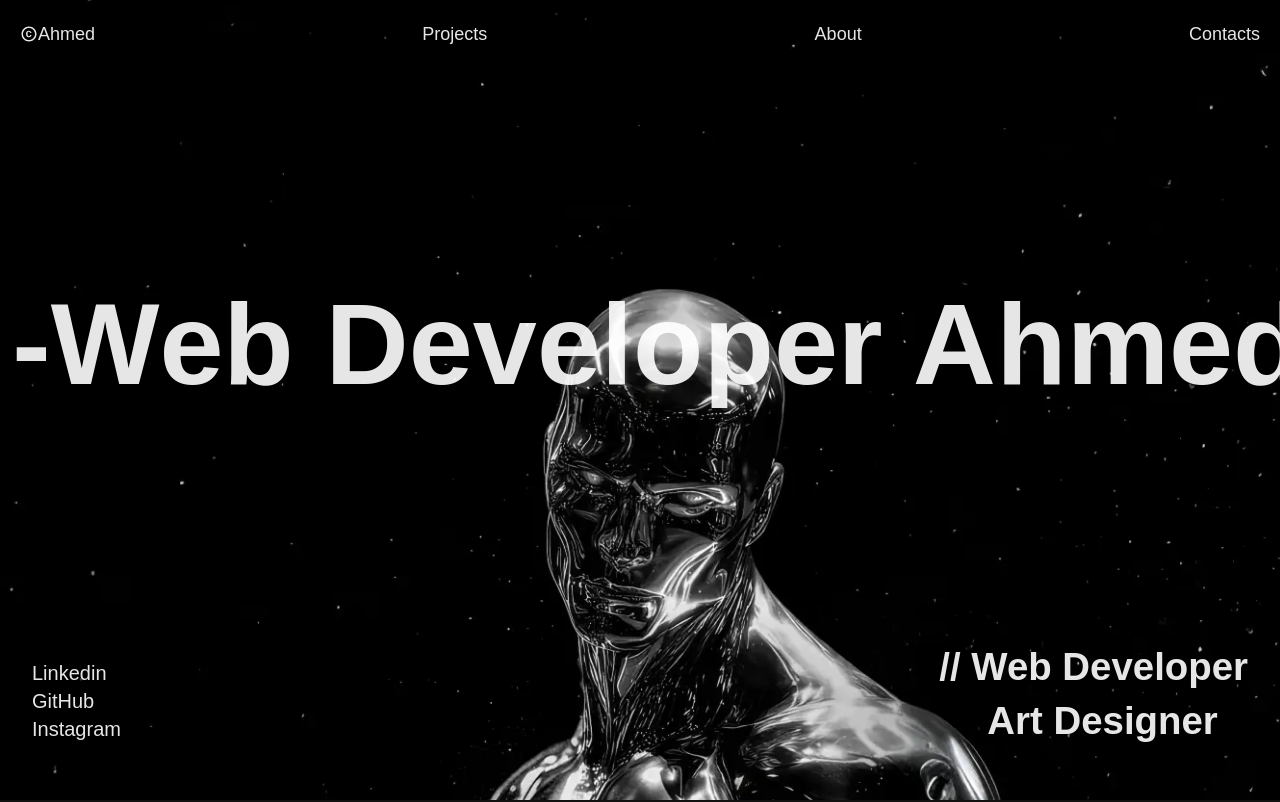
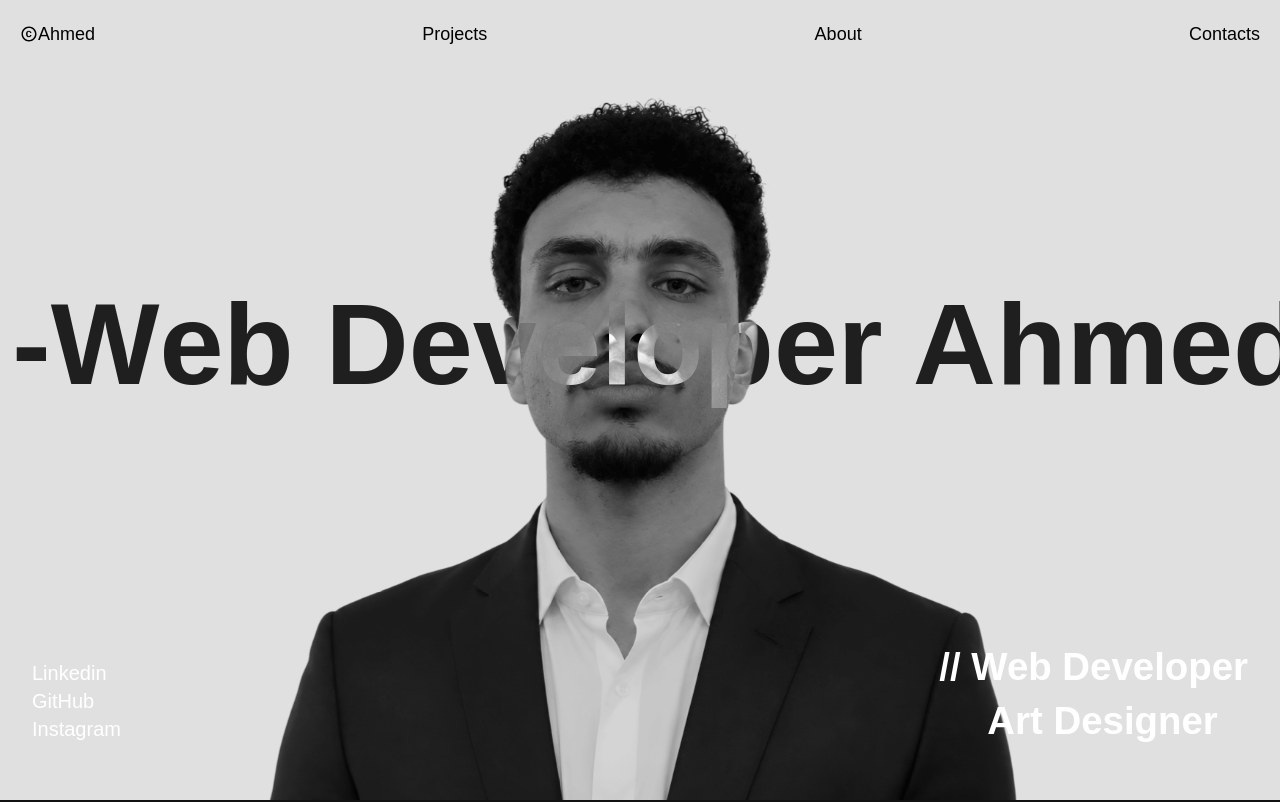
Before and after one commit to AhmedDula/Ahmedfolio, a Next.js app: page / in a window 1280 px wide. Shown: the top 802 px of the page. Built offline with nearby package versions, Linux system fonts and the light colour scheme.

Commit message:
add lenis

```diff
--- /dev/null
+++ b/app/_components/Lenis.tsx
@@ -0,0 +1,31 @@
+"use client";
+
+import { useEffect } from "react";
+import Lenis from "lenis";
+import gsap from "gsap";
+import { ScrollTrigger } from "gsap/ScrollTrigger";
+export default function SmoothScroll() {
+  useEffect(() => {
+    const lenis = new Lenis({
+      autoRaf: false,
+      duration: 2,
+      smoothWheel: true,
+    });
+lenis.on('scroll',ScrollTrigger.update)
+    const raf = (time: number) => {
+      lenis.raf(time * 1000);
+    };
+
+    gsap.ticker.add(raf);
+
+
+    gsap.ticker.lagSmoothing(0);
+
+    return () => {
+      gsap.ticker.remove(raf);
+      lenis.destroy();
+    };
+  }, []);
+
+  return null;
+}
--- a/app/_components/links.tsx
+++ b/app/_components/links.tsx
@@ -36,7 +36,7 @@ export default function NavLink({ href, children }: NavLinkProps) {
     <div
       onMouseEnter={handleEnter}
       onMouseLeave={handleLeave}
-      className="relative inline-block"
+      className="relative inline-block "
     >
       <Link href={href} className="flex justify-baseline items-center">{children}</Link>
 
--- a/app/_components/mobileNav.tsx
+++ b/app/_components/mobileNav.tsx
@@ -37,7 +37,7 @@ function MobileNav() {
   return (
     <div className="bg-transparent z-30 h-15 w-full p-5 sm:hidden absolute text-lg flex flex-col justify-between text-white/90">
       <div className="flex">
-        <h1 className="flex items-center-safe w-full">
+        <h1 className="flex items-center-safe w-full text-black">
           <span>
             <BiCopyright size={18} />
           </span>{" "}
--- a/app/_components/nav.tsx
+++ b/app/_components/nav.tsx
@@ -6,7 +6,7 @@ import gsap from "gsap";
 
 function Nav() {
   return (
-    <div className="bg-transparent z-30 h-15 w-full p-5 hidden absolute text-lg sm:flex justify-between text-white/90">
+    <div className="bg-transparent z-30 h-15 w-full p-5 hidden absolute text-lg sm:flex justify-between  text-black">
       <NavLink href="/">
         <MdCopyright /> Ahmed
       </NavLink>
--- a/app/_components/scrollingtext.tsx
+++ b/app/_components/scrollingtext.tsx
@@ -35,7 +35,7 @@ export default function ScrollingText() {
 
   return (
     <div className="rail flex gap-10 overflow-hidden text-nowrap  h-50 w-screen pointer-events-none">
-     <h1 className="text-[15vw] sm:text-[9vw] font-semibold text-white/90 ">Ahmed Adel -Web Developer</h1>
+     <h1 className="text-[15vw] sm:text-[9vw] font-semibold text-white ">Ahmed Adel -Web Developer</h1>
     </div>
   );
 }
--- a/app/layout.tsx
+++ b/app/layout.tsx
@@ -2,6 +2,8 @@ import type { Metadata } from "next";
 import { Geist, Geist_Mono } from "next/font/google";
 import { SpeedInsights } from "@vercel/speed-insights/next"
 import "./globals.css";
+
+import SmoothScroll from "./_components/Lenis";
 
 const geistSans = Geist({
   variable: "--font-geist-sans",
@@ -64,6 +66,7 @@ export default function RootLayout({
       <body
         className={`${geistSans.variable} ${geistMono.variable} antialiased`}
       >
+        <SmoothScroll/>
         <SpeedInsights/>
         {children}
       </body>
--- a/app/page.tsx
+++ b/app/page.tsx
@@ -29,14 +29,7 @@ export default function Home() {
   );
   // UseGSAP
   useGSAP(() => {
-    // Smooth Scroll
-    ScrollSmoother.create({
-      smooth: 1.7,
-      effects: true,
-      ignoreMobileResize: true,
-      // normalizeScroll: true,
-    });
-    ScrollSmoother.refresh();
+
 
     const quickX = gsap.quickTo("#follower", "x", { duration: 0.01 });
     const quickY = gsap.quickTo("#follower", "y", { duration: 0.01 });
@@ -129,38 +122,7 @@ export default function Home() {
         scrub: 1,
       },
     });
-    // const introSp = SplitText.create("#intro-h1", {
-    //   type: "chars",
-    //   smartWrap: true,
-    // });
-    // ScrollTrigger.refresh()
-    // gsap.fromTo(
-    //   introSp.chars,
-    //   {
-    //     autoAlpha: 0.4,
-    //     stagger: {
-    //       each: 0.3,
-    //     },
-    //     scrollTrigger: {
-    //       trigger: "#intro-h1",
-    //       start: "top-=30% center",
-    //       end: "50% center",
-    //       scrub: 1,
-    //     },
-    //   },
-    //   {
-    //     autoAlpha: 1,
-    //     stagger: {
-    //       each: 0.3,
-    //     },
-    //     scrollTrigger: {
-    //       trigger: "#intro-h1",
-    //       start: "top-=30% center",
-    //       end: "50% center",
-    //       scrub: 1,
-    //     },
-    //   }
-    // );
+
     const linkSp = SplitText.create("#intro-link", {
       type: "chars",
       mask: "chars",
@@ -406,6 +368,7 @@ export default function Home() {
         });
       },
       onHoverEnd: () => {
+        // eslint-disable-next-line @typescript-eslint/no-unused-expressions
         span ? (span.textContent = "") : "";
         gsap.to("#follower", {
           scale: 0,
@@ -491,7 +454,7 @@ export default function Home() {
           <FiExternalLink size={6} />
         </span>
       </div>
-      <div id="smooth-content" className=" h-fit text-xl  overflow-hidden">
+      <div id="smooth-content" className=" h-fit text-xl  overflow-hidden ">
         <nav
           id="Nav"
           className="z-32 relative w-screen bg-amber-200 overflow-visible h-fit"
@@ -501,9 +464,9 @@ export default function Home() {
         </nav>
         <section
           id="hero"
-          className="relative overflow-hidden w-screen h-screen bg-[#e0e0e0] text-white/90 flex items-center justify-end flex-col "
+          className="relative isolate overflow-hidden w-screen h-screen bg-[#e0e0e0]  flex items-center justify-end flex-col  "
         >
-          <div id="hero-title" className="absolute top-[33%] left-[0%] z-20">
+          <div id="hero-title" className="absolute top-[33%] left-0 z-20 mix-blend-difference text-white">
             <ScrollingText />
           </div>
           <div
@@ -540,14 +503,14 @@ export default function Home() {
           </div>
           <Image
             id="dula"
-            src={"/SurFace.webp"}
-            className="object-cover w-full top-0  h-[130%] absolute "
-            width={1080}
-            height={670}
+            src={"/ahmed-Photoroom.png"}
+            className="object-cover sm:object-contain w-full top-30 grayscale brightness-90 h-[110%] absolute z-0 block "
+            width={2000}
+            height={2000}
             unoptimized
             priority
             quality={100}
-            sizes="100vw"
+            sizes="80vw"
             alt="Ahmed Portfolio Hero"
             aria-hidden="true"
           />
@@ -758,7 +721,7 @@ export default function Home() {
         </section>
         <section
           id="projects"
-          className="relative h-[520vh] sm:h-[600vh] w-screen  border-b border-white/9 px-4 sm:px-8 py-5 "
+          className="relative h-[520vh] sm:h-[600vh] w-screen  border-b border-white/9 px-4 sm:px-8 py-5  "
         >
           <span
             id="projects-span"
@@ -768,7 +731,7 @@ export default function Home() {
           </span>
           <div
             id="projects-content"
-            className="relative w-full h-screen  overflow-hidden sm:cursor-none  flex flex-col flex-nowrap "
+            className="relative w-full h-screen  overflow-hidden sm:cursor-none  flex flex-col flex-nowrap will-change-transform transform-gpu"
           >
             <Link
               href={"/1"}
--- a/package.json
+++ b/package.json
@@ -12,6 +12,7 @@
     "@gsap/react": "^2.1.2",
     "@vercel/speed-insights": "^1.2.0",
     "gsap": "^3.13.0",
+    "lenis": "^1.3.26",
     "next": "^16.1.4",
     "react": "19.2.0",
     "react-dom": "19.2.0",
```
Also changed, not shown: public/ahmed-Photoroom.png (added), 1 other file (tests, documents, lock files or other folders).
